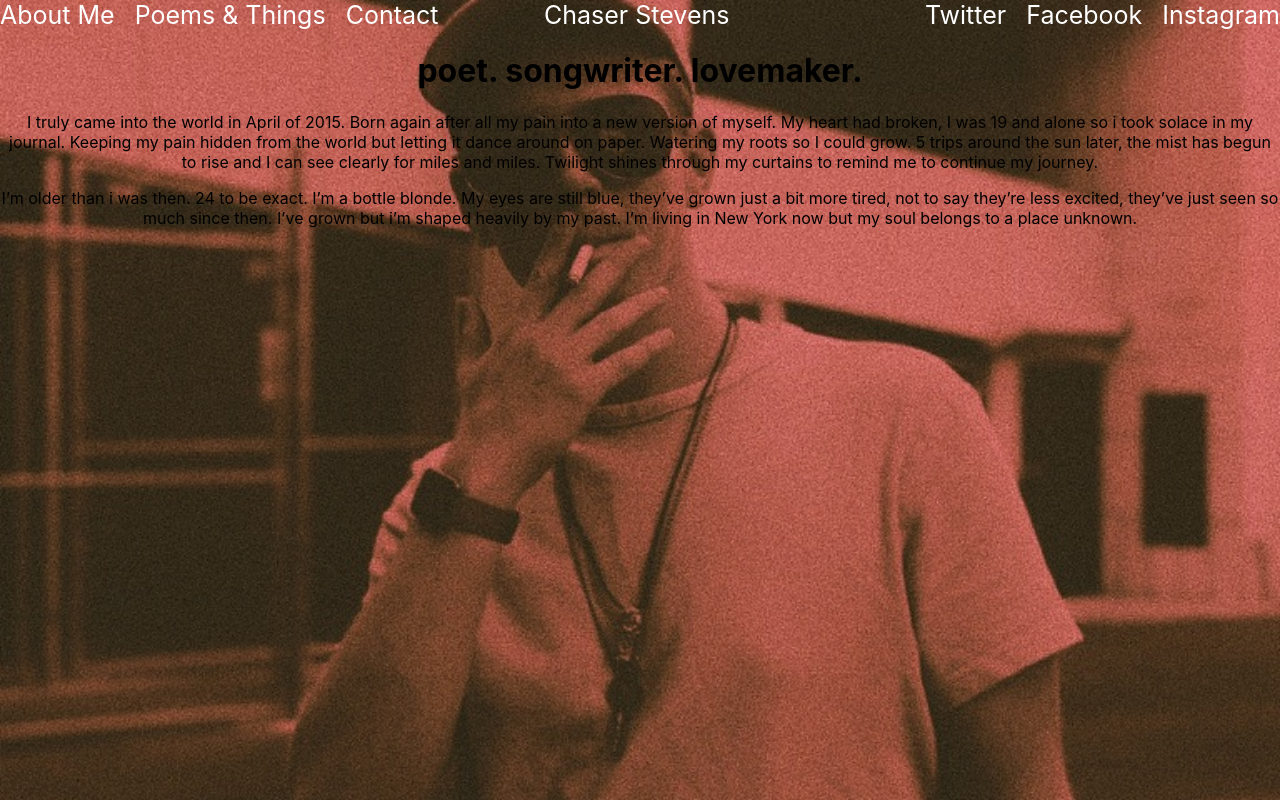
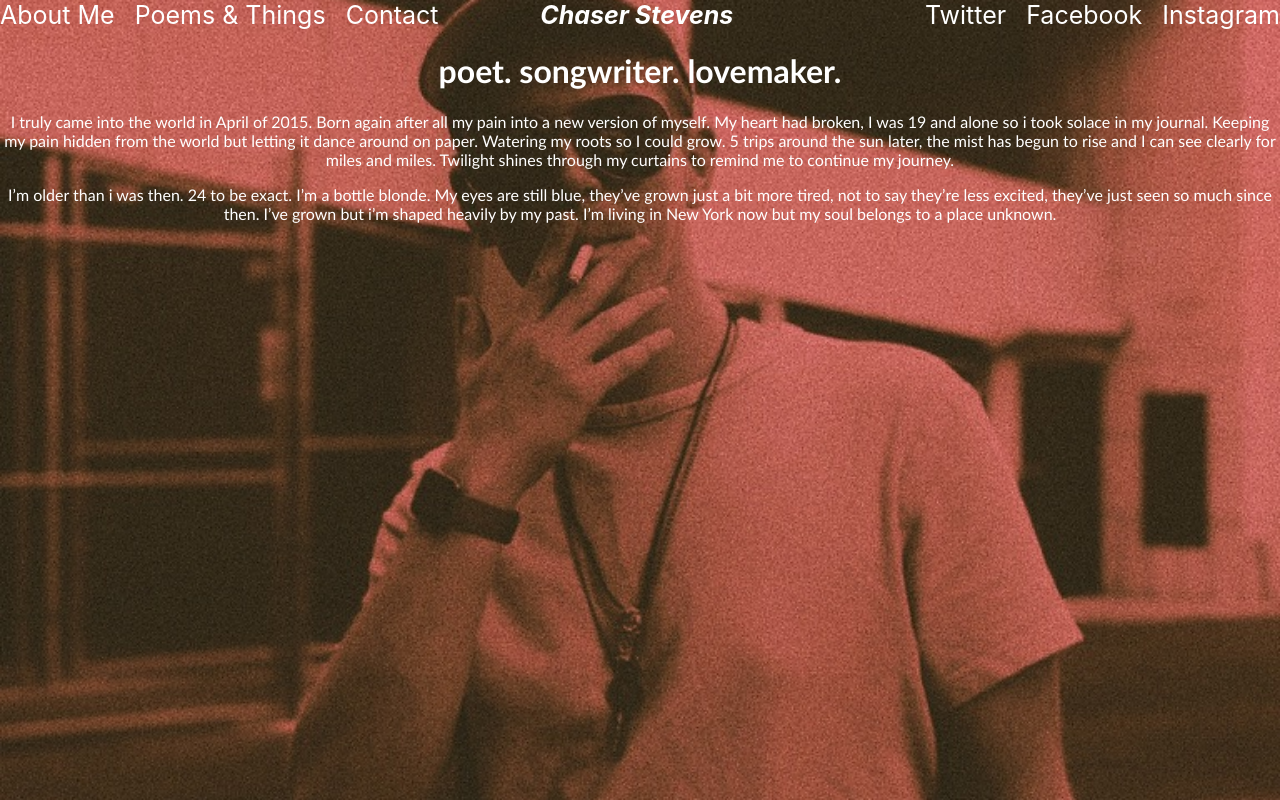
Before and after one commit to ConnorMul/ChaserStevens, a React (Create React App) app: page /about in a window 1280 px wide. Built offline with nearby package versions, Linux system fonts and the light colour scheme.

Commit message:
added new css files

```diff
--- a/src/components/About.js
+++ b/src/components/About.js
@@ -1,10 +1,10 @@
-
+import '../styles/About.css';
 
 export default function About() {
     return (
         <div>
-            <h1>poet. songwriter. lovemaker.</h1>
-            <p>I truly came into the world in April of 2015.
+            <h1 className="about-header">poet. songwriter. lovemaker.</h1>
+            <p className="about-details">I truly came into the world in April of 2015.
                 Born again after all my pain into a new version of myself.
                 My heart had broken, I was 19 and alone so i took solace in my journal.
                 Keeping my pain hidden from the world but letting it dance around on paper.
@@ -14,7 +14,7 @@ export default function About() {
                 Twilight shines through my curtains to remind me to continue my journey.
             </p>
 
-            <p>I’m older than i was then.
+            <p className="about-details">I’m older than i was then.
                 24 to be exact. I’m a bottle blonde.
                 My eyes are still blue, they’ve grown just a bit more tired,
                 not to say they’re less excited, they’ve just seen so much since then.
--- /dev/null
+++ b/src/styles/About.css
@@ -0,0 +1,9 @@
+.about-header {
+    font-family:'Gill Sans', 'Gill Sans MT', Calibri, 'Trebuchet MS', sans-serif;
+    color: white;
+}
+
+.about-details {
+    font-family:'Gill Sans', 'Gill Sans MT', Calibri, 'Trebuchet MS', sans-serif;
+    color: white;
+}
--- a/src/styles/Header.css
+++ b/src/styles/Header.css
@@ -28,6 +28,8 @@
 }
 
 .navbar-links-header {
+    font-weight: bold;
+    font-style: oblique;
     padding-right: 75px;
     text-decoration: none;
     color: white;
```
